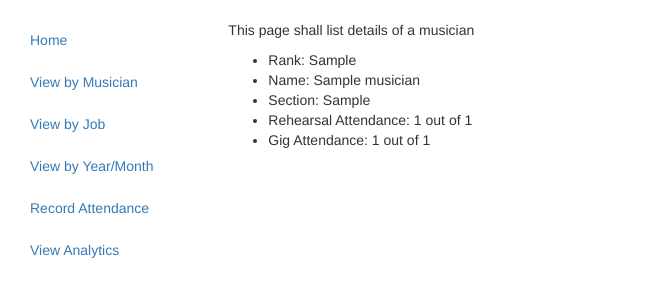
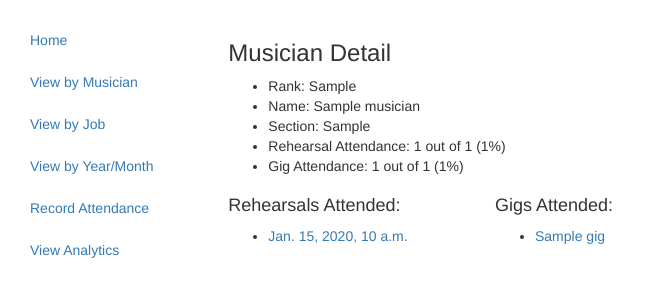
Before and after one commit to yangineer/BAT, a Django app: template bat/templates/attendance/musician.html in a window 1280 px wide. Shown: the part 52-352 px from the top of the page, without its empty margins (0-645 px from the left). Run offline with Django 3.2, Linux system fonts and the light colour scheme; the template is opened without the code that fills it: most values are stand-ins (such as "Sample title", 1, 10 or a date in 2020); some libraries are stand-ins or nearby versions.

Commit message:
MusicianView now shows a list of rehearsals and gigs attended

```diff
--- a/bat/attendance/models.py
+++ b/bat/attendance/models.py
@@ -62,6 +62,12 @@ class Musician(models.Model):
 
 	def num_present_gigs(self):
 		return len(self.present_gigs())
+
+	def percent_present_rehearsals(self):
+		return 100 * self.num_present_rehearsals() / Job.objects.filter(job_type=0).count()
+
+	def percent_present_gigs(self):
+		return 100 * self.num_present_gigs() / Job.objects.exclude(job_type=0).count()
 
 	class Meta:
 		ordering = ['instrument_section', 'is_retired','-is_on_strength', '-rank']
--- a/bat/templates/attendance/musician.html
+++ b/bat/templates/attendance/musician.html
@@ -1,11 +1,29 @@
 {% extends 'attendance/framed_base.html' %}
 {% block content %}
-<p>This page shall list details of a musician</p>
+<h3>Musician Detail</h3>
 <ul>
 	<li>Rank: {{musician.get_rank_display}} {% if musician.is_on_strength %}<span class="glyphicon glyphicon-star"></span></li>{% endif %}
 	<li>Name: {{musician.name}}</li>
 	<li>Section: {{musician.get_instrument_section_display}}</li>
-	<li>Rehearsal Attendance: {{musician.num_present_rehearsals}} out of {{total_rehearsals}}</li>
-	<li>Gig Attendance: {{musician.num_present_gigs}} out of {{total_gigs}}</li>
+	<li>Rehearsal Attendance: {{musician.num_present_rehearsals}} out of {{total_rehearsals}} ({{musician.percent_present_rehearsals|floatformat}}%)</li>
+	<li>Gig Attendance: {{musician.num_present_gigs}} out of {{total_gigs}} ({{musician.percent_present_gigs|floatformat}}%)</li>
 </ul>
+<div class="row">
+	<div class="col-sm-3">
+		<h4>Rehearsals Attended:</h4>
+		<ul>
+			{% for rehearsal in musician.present_rehearsals %}
+			<li><a href="{% url 'attendance:jobview' rehearsal.pk %}">{{rehearsal.start_date}}</a></li>
+			{% endfor %}
+		</ul>
+	</div>
+	<div class="col-sm-5">
+		<h4>Gigs Attended:</h4>
+		<ul>
+			{% for gig in musician.present_gigs %}
+			<li><a href="{% url 'attendance:jobview' gig.pk %}">{{gig}}</a></li>
+			{% endfor %}
+		</ul>
+	</div>
+</div>
 {% endblock %}
```
